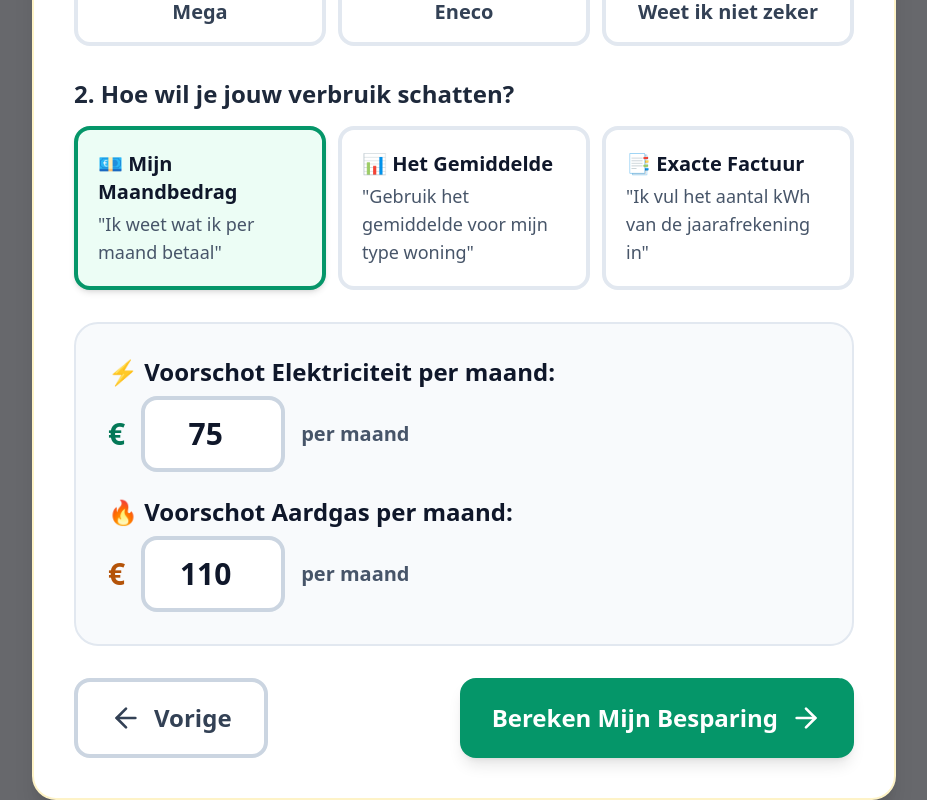
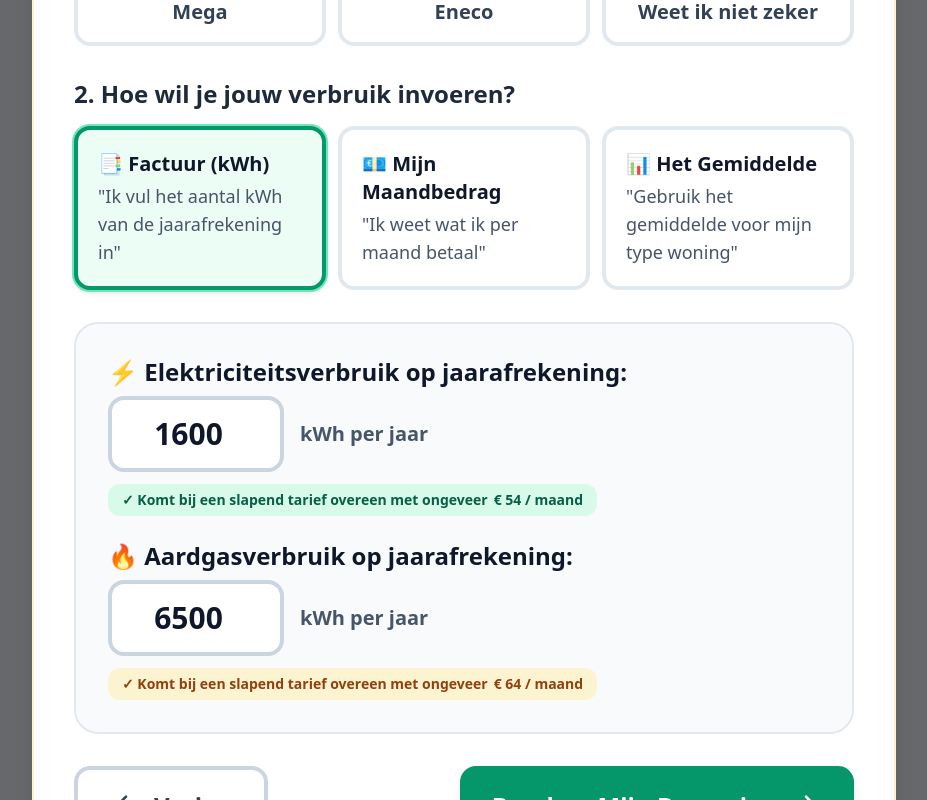
Before and after one commit to heselmans-lab/hems-cfo-dashboard, a Next.js app: page /advies in a window 1280 px wide. Both pictures are taken after a click on the button "Volgende Stap: Factuur". Shown: the part 564-1364 px from the top of the page, without its empty margins (176-1103 px from the left). Built offline with nearby package versions, Linux system fonts and the light colour scheme.

Commit message:
feat(ui): make kWh consumption primary input with live monthly conversion badges and usage profile summary

```diff
--- a/src/app/advies/page.jsx
+++ b/src/app/advies/page.jsx
@@ -36,7 +36,7 @@ export default function EenvoudigAdviesPage() {
   const [hasSolar, setHasSolar] = useState(false); // zonnepanelen ja/nee
 
   const [currentSupplier, setCurrentSupplier] = useState('luminus'); // luminus | engie | total | mega | eneco | anders
-  const [inputMode, setInputMode] = useState('monthly'); // 'monthly' | 'kwh' | 'average'
+  const [inputMode, setInputMode] = useState('kwh'); // 'kwh' | 'monthly' | 'average'
 
   // Maandbedragen
   const [monthlyElec, setMonthlyElec] = useState(75);
@@ -415,13 +415,23 @@ Kan jij me helpen om deze overstap in orde te brengen? We hebben enkel de laatst
             {/* Hoe wil je verbruik invullen? */}
             <fieldset className="mb-8">
               <legend className={`font-bold text-slate-800 mb-4 block ${fontClass.xl}`}>
-                2. Hoe wil je jouw verbruik schatten?
+                2. Hoe wil je jouw verbruik invoeren?
               </legend>
               <div className="grid grid-cols-1 sm:grid-cols-3 gap-3">
                 <button
                   type="button"
+                  onClick={() => setInputMode('kwh')}
+                  className={`p-5 rounded-2xl border-4 text-left transition-all ${inputMode === 'kwh' ? 'border-emerald-600 bg-emerald-50 shadow-md ring-2 ring-emerald-300' : 'border-slate-200 bg-white hover:border-slate-300'}`}
+                  aria-pressed={inputMode === 'kwh'}
+                >
+                  <span className={`font-black block text-slate-900 ${fontClass.lg}`}>📑 Factuur (kWh)</span>
+                  <span className={`text-slate-600 block mt-1 ${fontClass.base}`}>"Ik vul het aantal kWh van de jaarafrekening in"</span>
+                </button>
+
+                <button
+                  type="button"
                   onClick={() => setInputMode('monthly')}
-                  className={`p-5 rounded-2xl border-4 text-left transition-all ${inputMode === 'monthly' ? 'border-emerald-600 bg-emerald-50 shadow-md' : 'border-slate-200 bg-white hover:border-slate-300'}`}
+                  className={`p-5 rounded-2xl border-4 text-left transition-all ${inputMode === 'monthly' ? 'border-emerald-600 bg-emerald-50 shadow-md ring-2 ring-emerald-300' : 'border-slate-200 bg-white hover:border-slate-300'}`}
                   aria-pressed={inputMode === 'monthly'}
                 >
                   <span className={`font-black block text-slate-900 ${fontClass.lg}`}>💶 Mijn Maandbedrag</span>
@@ -431,26 +441,66 @@ Kan jij me helpen om deze overstap in orde te brengen? We hebben enkel de laatst
                 <button
                   type="button"
                   onClick={() => setInputMode('average')}
-                  className={`p-5 rounded-2xl border-4 text-left transition-all ${inputMode === 'average' ? 'border-emerald-600 bg-emerald-50 shadow-md' : 'border-slate-200 bg-white hover:border-slate-300'}`}
+                  className={`p-5 rounded-2xl border-4 text-left transition-all ${inputMode === 'average' ? 'border-emerald-600 bg-emerald-50 shadow-md ring-2 ring-emerald-300' : 'border-slate-200 bg-white hover:border-slate-300'}`}
                   aria-pressed={inputMode === 'average'}
                 >
                   <span className={`font-black block text-slate-900 ${fontClass.lg}`}>📊 Het Gemiddelde</span>
                   <span className={`text-slate-600 block mt-1 ${fontClass.base}`}>"Gebruik het gemiddelde voor mijn type woning"</span>
                 </button>
-
-                <button
-                  type="button"
-                  onClick={() => setInputMode('kwh')}
-                  className={`p-5 rounded-2xl border-4 text-left transition-all ${inputMode === 'kwh' ? 'border-emerald-600 bg-emerald-50 shadow-md' : 'border-slate-200 bg-white hover:border-slate-300'}`}
-                  aria-pressed={inputMode === 'kwh'}
-                >
-                  <span className={`font-black block text-slate-900 ${fontClass.lg}`}>📑 Exacte Factuur</span>
-                  <span className={`text-slate-600 block mt-1 ${fontClass.base}`}>"Ik vul het aantal kWh van de jaarafrekening in"</span>
-                </button>
               </div>
             </fieldset>
 
             {/* Invoervelden afhankelijk van modus */}
+            {inputMode === 'kwh' && (
+              <div className="bg-slate-50 border-2 border-slate-200 rounded-3xl p-6 sm:p-8 mb-8 space-y-6">
+                <div>
+                  <label htmlFor="input-kwh-elec" className={`font-bold text-slate-900 block mb-2 ${fontClass.xl}`}>
+                    ⚡ Elektriciteitsverbruik op jaarafrekening:
+                  </label>
+                  <div className="flex items-center gap-4">
+                    <input
+                      id="input-kwh-elec"
+                      type="number"
+                      min="500"
+                      max="10000"
+                      step="50"
+                      value={kwhElec}
+                      onChange={(e) => setKwhElec(Number(e.target.value))}
+                      className={`w-44 p-4 font-black border-4 border-slate-300 rounded-2xl text-center focus:border-emerald-600 focus:outline-none focus:ring-4 focus:ring-emerald-200 ${fontClass['2xl']}`}
+                    />
+                    <span className={`text-slate-600 font-bold ${fontClass.lg}`}>kWh per jaar</span>
+                  </div>
+                  <div className="text-sm font-bold text-emerald-800 bg-emerald-100/80 px-3.5 py-1.5 rounded-xl inline-flex items-center gap-1.5 mt-3">
+                    ✓ Komt bij een slapend tarief overeen met ongeveer <strong>€ {Math.round((kwhElec * 0.355 + 75) / 12)} / maand</strong>
+                  </div>
+                </div>
+
+                {hasGas && (
+                  <div>
+                    <label htmlFor="input-kwh-gas" className={`font-bold text-slate-900 block mb-2 ${fontClass.xl}`}>
+                      🔥 Aardgasverbruik op jaarafrekening:
+                    </label>
+                    <div className="flex items-center gap-4">
+                      <input
+                        id="input-kwh-gas"
+                        type="number"
+                        min="1000"
+                        max="30000"
+                        step="100"
+                        value={kwhGas}
+                        onChange={(e) => setKwhGas(Number(e.target.value))}
+                        className={`w-44 p-4 font-black border-4 border-slate-300 rounded-2xl text-center focus:border-emerald-600 focus:outline-none focus:ring-4 focus:ring-emerald-200 ${fontClass['2xl']}`}
+                      />
+                      <span className={`text-slate-600 font-bold ${fontClass.lg}`}>kWh per jaar</span>
+                    </div>
+                    <div className="text-sm font-bold text-amber-800 bg-amber-100/80 px-3.5 py-1.5 rounded-xl inline-flex items-center gap-1.5 mt-3">
+                      ✓ Komt bij een slapend tarief overeen met ongeveer <strong>€ {Math.round((kwhGas * 0.108 + 65) / 12)} / maand</strong>
+                    </div>
+                  </div>
+                )}
+              </div>
+            )}
+
             {inputMode === 'monthly' && (
               <div className="bg-slate-50 border-2 border-slate-200 rounded-3xl p-6 sm:p-8 mb-8 space-y-6">
                 <div>
@@ -470,6 +520,9 @@ Kan jij me helpen om deze overstap in orde te brengen? We hebben enkel de laatst
                       className={`w-36 p-4 font-black border-4 border-slate-300 rounded-2xl text-center focus:border-emerald-600 focus:outline-none focus:ring-4 focus:ring-emerald-200 ${fontClass['2xl']}`}
                     />
                     <span className={`text-slate-600 font-bold ${fontClass.lg}`}>per maand</span>
+                  </div>
+                  <div className="text-sm font-bold text-emerald-800 bg-emerald-100/80 px-3.5 py-1.5 rounded-xl inline-flex items-center gap-1.5 mt-3">
+                    👉 Komt overeen met ongeveer <strong>{effectiveUsage.elec.toLocaleString('nl-BE')} kWh</strong> elektriciteit per jaar
                   </div>
                 </div>
 
@@ -492,49 +545,8 @@ Kan jij me helpen om deze overstap in orde te brengen? We hebben enkel de laatst
                       />
                       <span className={`text-slate-600 font-bold ${fontClass.lg}`}>per maand</span>
                     </div>
-                  </div>
-                )}
-              </div>
-            )}
-
-            {inputMode === 'kwh' && (
-              <div className="bg-slate-50 border-2 border-slate-200 rounded-3xl p-6 sm:p-8 mb-8 space-y-6">
-                <div>
-                  <label htmlFor="input-kwh-elec" className={`font-bold text-slate-900 block mb-2 ${fontClass.xl}`}>
-                    ⚡ Elektriciteitsverbruik op jaarafrekening:
-                  </label>
-                  <div className="flex items-center gap-4">
-                    <input
-                      id="input-kwh-elec"
-                      type="number"
-                      min="500"
-                      max="10000"
-                      step="50"
-                      value={kwhElec}
-                      onChange={(e) => setKwhElec(Number(e.target.value))}
-                      className={`w-44 p-4 font-black border-4 border-slate-300 rounded-2xl text-center focus:border-emerald-600 focus:outline-none focus:ring-4 focus:ring-emerald-200 ${fontClass['2xl']}`}
-                    />
-                    <span className={`text-slate-600 font-bold ${fontClass.lg}`}>kWh per jaar</span>
-                  </div>
-                </div>
-
-                {hasGas && (
-                  <div>
-                    <label htmlFor="input-kwh-gas" className={`font-bold text-slate-900 block mb-2 ${fontClass.xl}`}>
-                      🔥 Aardgasverbruik op jaarafrekening:
-                    </label>
-                    <div className="flex items-center gap-4">
-                      <input
-                        id="input-kwh-gas"
-                        type="number"
-                        min="1000"
-                        max="30000"
-                        step="100"
-                        value={kwhGas}
-                        onChange={(e) => setKwhGas(Number(e.target.value))}
-                        className={`w-44 p-4 font-black border-4 border-slate-300 rounded-2xl text-center focus:border-emerald-600 focus:outline-none focus:ring-4 focus:ring-emerald-200 ${fontClass['2xl']}`}
-                      />
-                      <span className={`text-slate-600 font-bold ${fontClass.lg}`}>kWh per jaar</span>
+                    <div className="text-sm font-bold text-amber-800 bg-amber-100/80 px-3.5 py-1.5 rounded-xl inline-flex items-center gap-1.5 mt-3">
+                      👉 Komt overeen met ongeveer <strong>{effectiveUsage.gas.toLocaleString('nl-BE')} kWh</strong> aardgas per jaar
                     </div>
                   </div>
                 )}
@@ -542,12 +554,20 @@ Kan jij me helpen om deze overstap in orde te brengen? We hebben enkel de laatst
             )}
 
             {inputMode === 'average' && (
-              <div className="bg-emerald-50 border-2 border-emerald-200 rounded-3xl p-6 mb-8">
-                <p className={`text-emerald-900 font-medium ${fontClass.lg}`}>
-                  ✓ Wij rekenen met het officiële Vlaamse VREG-gemiddelde voor een <strong>{housingType}</strong>:
-                  <strong> {effectiveUsage.elec} kWh elektriciteit</strong>
-                  {hasGas ? ` en ${effectiveUsage.gas} kWh aardgas` : ''} per jaar.
+              <div className="bg-emerald-50 border-2 border-emerald-200 rounded-3xl p-6 mb-8 space-y-2">
+                <p className={`text-emerald-900 font-bold ${fontClass.lg}`}>
+                  ✓ Wij rekenen met het officiële Vlaamse VREG-gemiddelde voor een {housingType}:
                 </p>
+                <div className="flex flex-wrap gap-3 pt-1">
+                  <span className="bg-white border border-emerald-300 text-emerald-800 px-3.5 py-1.5 rounded-xl font-bold">
+                    ⚡ <strong>{effectiveUsage.elec.toLocaleString('nl-BE')} kWh</strong> elektriciteit/jaar
+                  </span>
+                  {hasGas && (
+                    <span className="bg-white border border-amber-300 text-amber-800 px-3.5 py-1.5 rounded-xl font-bold">
+                      🔥 <strong>{effectiveUsage.gas.toLocaleString('nl-BE')} kWh</strong> aardgas/jaar
+                    </span>
+                  )}
+                </div>
               </div>
             )}
 
@@ -613,6 +633,42 @@ Kan jij me helpen om deze overstap in orde te brengen? We hebben enkel de laatst
                     <span className={fontClass.base}><strong>Geen papierwerk:</strong> De nieuwe leverancier zegt je oude contract gratis op.</span>
                   </div>
                 </div>
+              </div>
+            </div>
+
+            {/* Samenvatting van het berekende verbruik */}
+            <div className="bg-white rounded-3xl p-6 sm:p-8 shadow-md border-2 border-slate-200">
+              <h3 className={`font-black text-slate-800 mb-4 flex items-center gap-2 ${fontClass.xl}`}>
+                📋 Berekend op basis van jouw verbruik:
+              </h3>
+              <div className="grid grid-cols-1 sm:grid-cols-2 gap-4">
+                <div className="p-4 rounded-2xl bg-emerald-50 border-2 border-emerald-200 flex items-center gap-4">
+                  <Zap className="w-10 h-10 text-emerald-600 shrink-0" />
+                  <div>
+                    <span className="text-xs font-bold uppercase tracking-wider text-emerald-800 block">Elektriciteitsverbruik</span>
+                    <strong className={`font-black text-slate-900 ${fontClass.xl}`}>
+                      {effectiveUsage.elec.toLocaleString('nl-BE')} kWh / jaar
+                    </strong>
+                    <span className="text-xs text-slate-500 block mt-0.5">
+                      (Huidige kost: ~€ {Math.round(financialResult.currentElecCost / 12)}/mnd → Nieuw: ~€ {Math.round(financialResult.newElecCost / 12)}/mnd)
+                    </span>
+                  </div>
+                </div>
+
+                {hasGas && (
+                  <div className="p-4 rounded-2xl bg-amber-50 border-2 border-amber-200 flex items-center gap-4">
+                    <Flame className="w-10 h-10 text-amber-600 shrink-0" />
+                    <div>
+                      <span className="text-xs font-bold uppercase tracking-wider text-amber-800 block">Aardgasverbruik</span>
+                      <strong className={`font-black text-slate-900 ${fontClass.xl}`}>
+                        {effectiveUsage.gas.toLocaleString('nl-BE')} kWh / jaar
+                      </strong>
+                      <span className="text-xs text-slate-500 block mt-0.5">
+                        (Huidige kost: ~€ {Math.round(financialResult.currentGasCost / 12)}/mnd → Nieuw: ~€ {Math.round(financialResult.newGasCost / 12)}/mnd)
+                      </span>
+                    </div>
+                  </div>
+                )}
               </div>
             </div>
 
```
